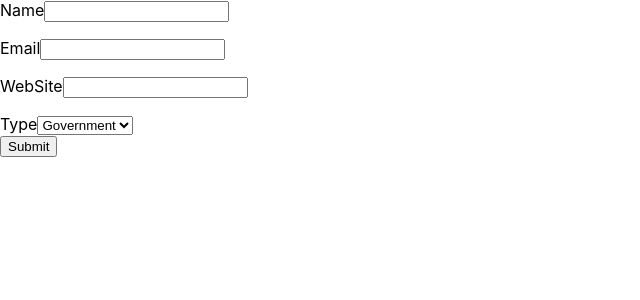
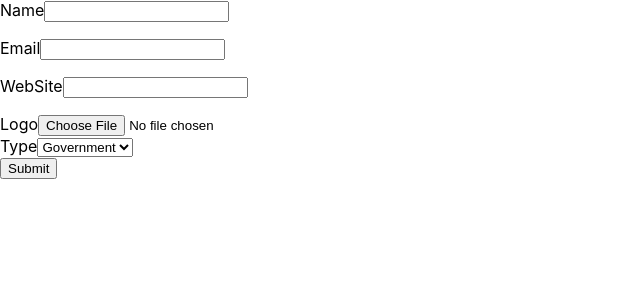
Before and after one commit to Mohamed-lehbib/Company_app, a React (Create React App) app: page / in a window 1280 px wide. Shown: the top 300 px of the page, without its empty margins (0-640 px from the left). Built offline with nearby package versions, Linux system fonts and the light colour scheme.

Commit message:
the version with the controller on the input type file

```diff
--- a/src/components/CreateCompanies.tsx
+++ b/src/components/CreateCompanies.tsx
@@ -1,12 +1,24 @@
-import { useForm } from "react-hook-form";
+import { Controller, useForm } from "react-hook-form";
 
 export default function CreateCompanies() {
   const form = useForm<Company>({ mode: "all" });
-  const { register, handleSubmit, formState, watch } = form;
+  const { register, handleSubmit, formState, control } = form;
   const { errors } = formState;
   const onSubmit = (data: Company) => {
     console.log(data);
   };
+  const handleFileChange = (file: File) => {
+    if (!isValidLogo(file)) {
+      alert("Please select a valid image file (JPEG, PNG, GIF, SVG).");
+    }
+
+    // Do something with the file if it's valid
+  };
+  const isValidLogo = (logo: File) => {
+    // Check if the file type is image or svg
+    return logo.type.startsWith("image/");
+  };
+
   return (
     <div>
       <form onSubmit={handleSubmit(onSubmit)}>
@@ -49,8 +61,25 @@ export default function CreateCompanies() {
 
         <p style={{ color: "red" }}>{errors.website?.message}</p>
 
-        {/* <label>Logo</label>
-        <input type="file" /> */}
+        <label>Logo</label>
+        <Controller
+          name="logo"
+          control={control}
+          defaultValue=""
+          render={({ field: { onChange } }) => (
+            <input
+              type="file"
+              onChange={(e) => {
+                const file = e.target.files?.[0];
+                if (file) {
+                  onChange(file);
+                  handleFileChange(file);
+                }
+              }}
+            />
+          )}
+        />
+        <br />
         <label>Type</label>
         <select {...register("type")}>
           <option value="Government">Government</option>
```
